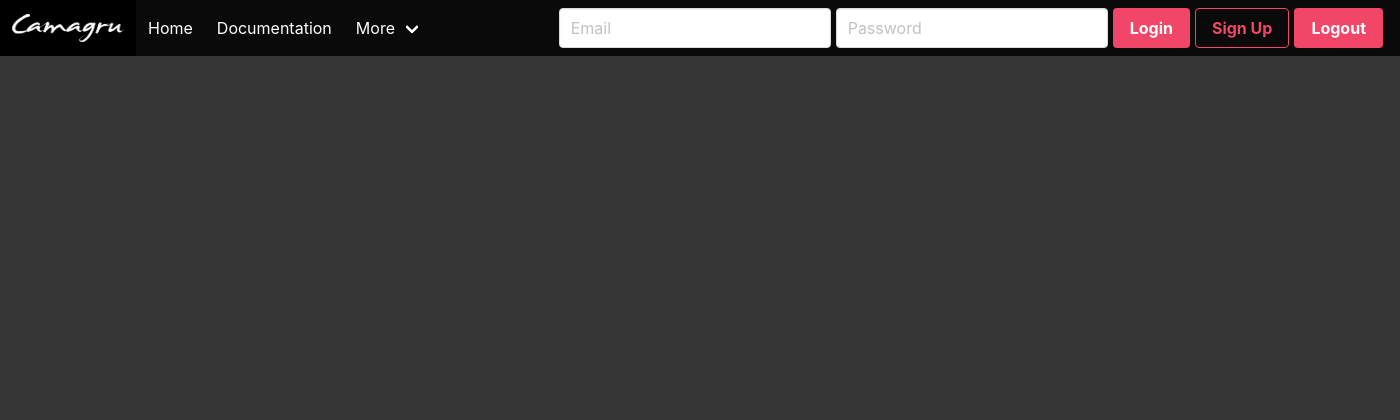
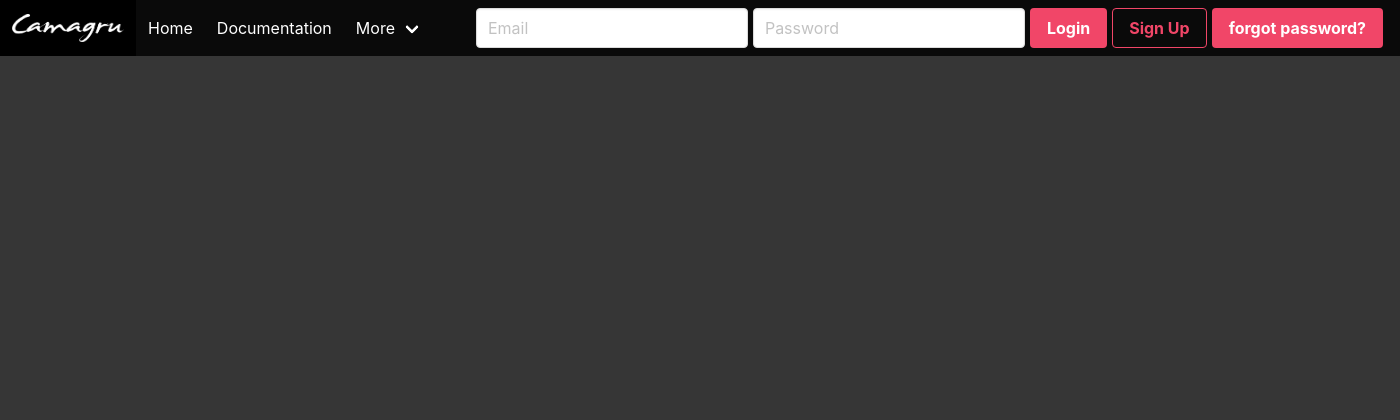
Before and after one commit to MattGerber/Camagru, a PHP site: page / in a window 1400 px wide. Shown: the top 420 px of the page. Run offline with PHP 8.4, Linux system fonts and the light colour scheme; a stand-in replaces the project's code that opens the database connection; some libraries are stand-ins or nearby versions.

Commit message:
added a forgot password option

```diff
--- a/footer.php
+++ /dev/null
@@ -1 +0,0 @@
-<div class="footer">2019 - kheynes</div>
--- a/forgot.php
+++ b/forgot.php
@@ -1,13 +1,10 @@
 <!DOCTYPE html>
 <HTML>
   <header>
-    <link rel="stylesheet" type="text/css" href="styles/index.css">
-    <meta charset="UTF-8">
     <title>FORGOT PASSWORD</title>
   </header>
   <body>
-    <?php include('header.php') ?>
-    <?php include('footer.php') ?>
+    <?php include('header2.php') ?>
     <div id="login">
       <div class="title">FORGOT PASSWORD</div>
         <form method="post" style="position: relative;" action="forgot.php">
--- a/header1.php
+++ b/header1.php
@@ -72,9 +72,9 @@
         <a class="button is-danger is-outlined" href="signup.php" style="margin-right: 5px">
           <strong>Sign Up</strong>
         </a>
-        <form action="index.php" method="post">
-          <button class="button is-danger" type="submit" name="logout-submit" style="margin-right: 5px">
-            <strong>Logout</strong>
+        <form action="forgot.php" method="post">
+          <button class="button is-danger" type="submit" name="forgot-submit" style="margin-right: 5px">
+            <strong>forgot password?</strong>
           </a>
 			</form>
       </div>
```
Also changed, not shown: index.php (+1 -35 lines), imgs/icon.png (deleted).
